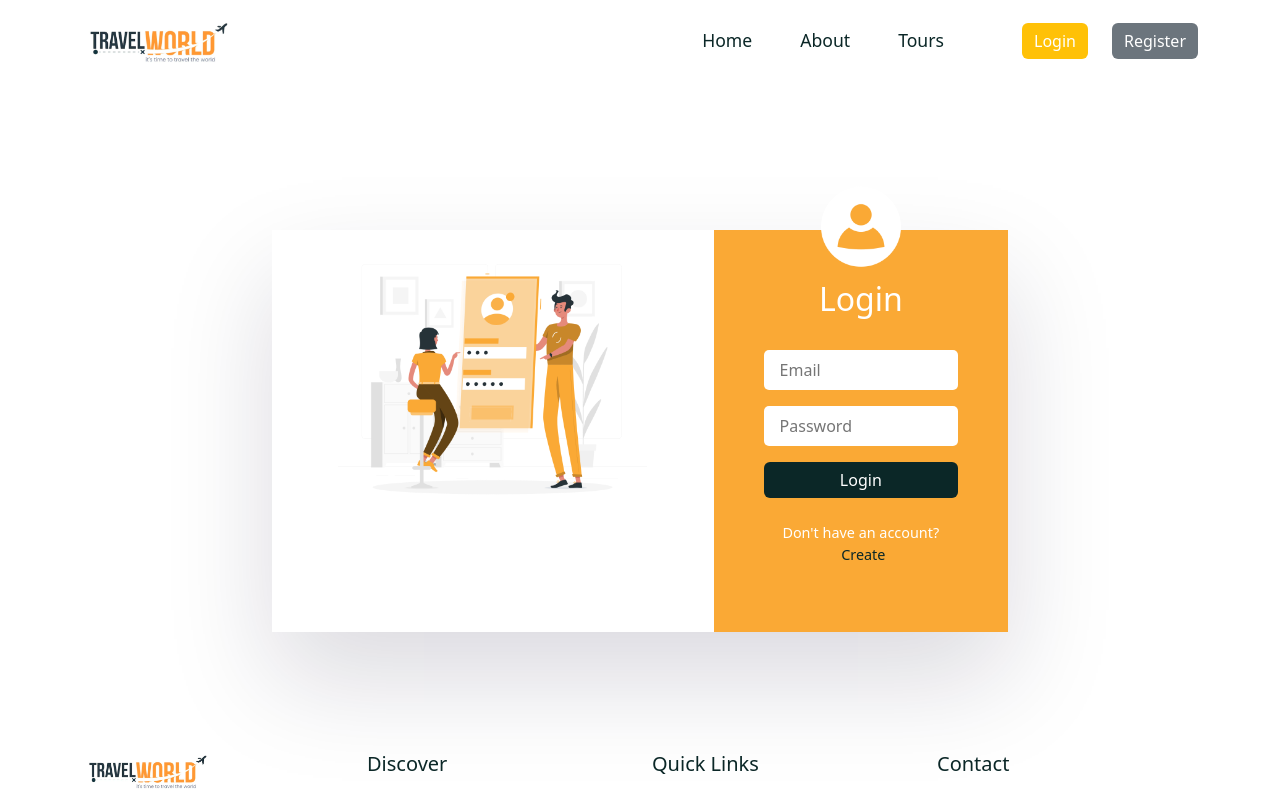
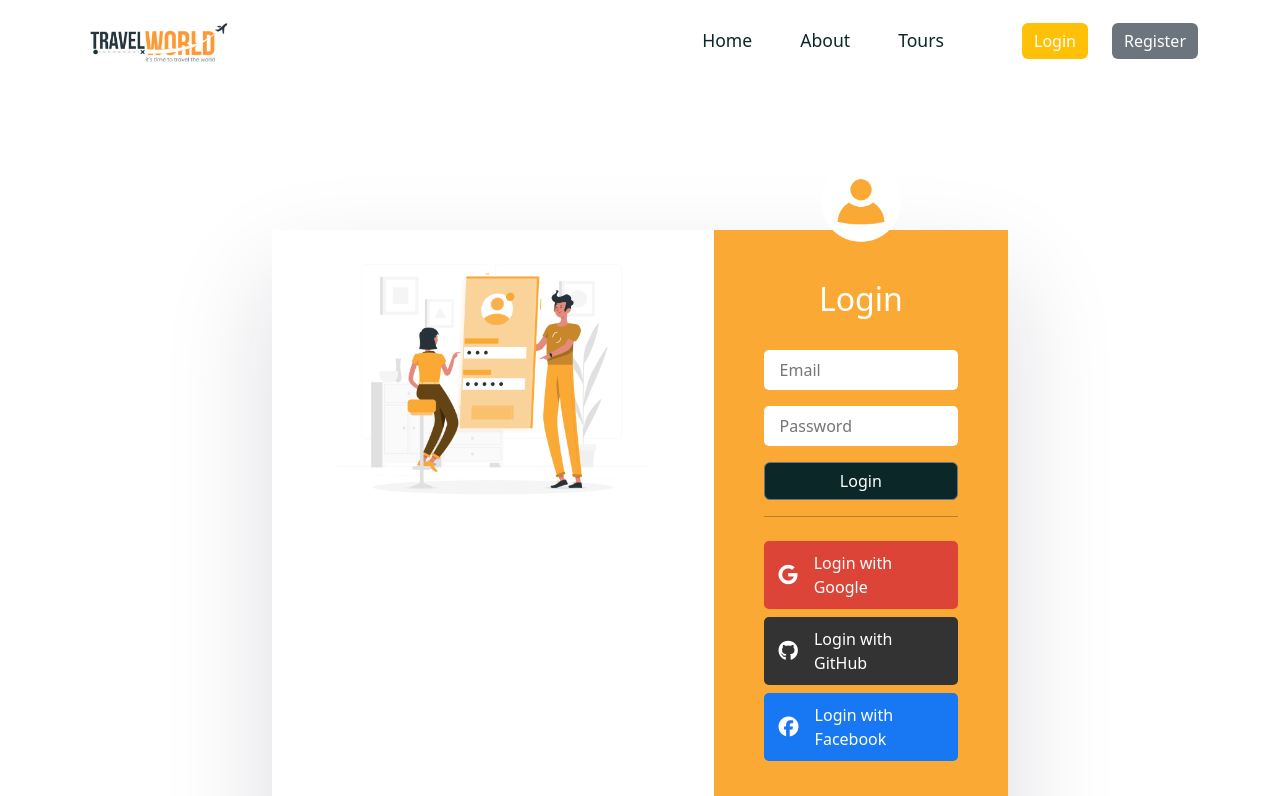
Before and after one commit to Sagarkd2463/Tours-and-Travels-Site, a React (Vite) app in the folder frontend/: page /login in a window 1280 px wide. Shown: the top 796 px of the page. Built offline with nearby package versions, Linux system fonts and the light colour scheme; no server answers; a web font is replaced by a local one.

Commit message:
Added login methods using google, github, facebook

```diff
--- a/frontend/package.json
+++ b/frontend/package.json
@@ -10,7 +10,9 @@
     "preview": "vite preview"
   },
   "dependencies": {
+    "@fortawesome/fontawesome-free": "^6.7.2",
     "bootstrap": "^5.3.3",
+    "firebase": "^11.1.0",
     "react": "^18.3.1",
     "react-dom": "^18.3.1",
     "react-responsive-masonry": "^2.3.0",
--- a/frontend/src/context/AuthContext.jsx
+++ b/frontend/src/context/AuthContext.jsx
@@ -20,7 +20,10 @@ const AuthReducer = (state, action) => {
 
         case authCases.LOGIN_SUCCESS:
             return {
-                user: action.payload,
+                user: {
+                    ...action.payload,
+                    username: action.payload.displayName || action.payload.email, // Make sure the username is set
+                },
                 loading: false,
                 error: null,
             };
@@ -52,7 +55,6 @@ const AuthReducer = (state, action) => {
     }
 };
 
-
 export const AuthContextProvider = ({ children }) => {
     const [state, dispatch] = useReducer(AuthReducer, initialState);
 
--- a/frontend/src/main.jsx
+++ b/frontend/src/main.jsx
@@ -9,6 +9,7 @@ import "remixicon/fonts/remixicon.css";
 import "slick-carousel/slick/slick.css";
 import "slick-carousel/slick/slick-theme.css";
 import 'react-toastify/dist/ReactToastify.css';
+import '@fortawesome/fontawesome-free/css/all.min.css';
 import { AuthContextProvider } from './context/AuthContext.jsx';
 
 createRoot(document.getElementById('root')).render(
--- a/frontend/src/pages/Login.jsx
+++ b/frontend/src/pages/Login.jsx
@@ -7,9 +7,10 @@ import userIcon from '../assets/images/user.png';
 import { AuthContext } from './../context/AuthContext';
 import { BASE_URL } from './../utils/config';
 import { ToastContainer, toast } from 'react-toastify';
+import { auth } from '../utils/firebase';
+import { signInWithPopup, GoogleAuthProvider, GithubAuthProvider, FacebookAuthProvider } from "firebase/auth";
 
 const Login = () => {
-
     const [credentials, setCredentials] = useState({
         email: undefined,
         password: undefined,
@@ -56,6 +57,36 @@ const Login = () => {
         }
     };
 
+    const handleSocialLogin = async (provider) => {
+        try {
+            const result = await signInWithPopup(auth, provider);
+            const user = result.user;
+
+            toast.success(`Welcome, ${user.displayName || user.email}!`);
+            localStorage.setItem("accessToken", user.accessToken);
+
+            dispatch({
+                type: "LOGIN_SUCCESS",
+                payload: {
+                    email: user.email,
+                    uid: user.uid,
+                    displayName: user.displayName || user.email,
+                },
+            });
+            navigate("/");
+        } catch (error) {
+            if (error.code === "auth/account-exists-with-different-credential") {
+                toast.error(
+                    `An account with this email already exists with a different sign-in provider.
+                    Please use a different email or provider to log in.`
+                );
+            } else {
+                toast.error(error.message);
+            }
+            dispatch({ type: "LOGIN_FAILURE", payload: error.message });
+        }
+    };
+
     return (
         <section>
             <Container>
@@ -63,12 +94,12 @@ const Login = () => {
                     <Col lg='8' className='m-auto'>
                         <div className="login__container d-flex justify-content-between">
                             <div className="login__img">
-                                <img src={loginImg} alt="" />
+                                <img src={loginImg} alt="Login Illustration" />
                             </div>
 
                             <div className="login__form">
                                 <div className="user">
-                                    <img src={userIcon} alt="" />
+                                    <img src={userIcon} alt="User Icon" />
                                 </div>
                                 <h2>Login</h2>
 
@@ -92,14 +123,39 @@ const Login = () => {
                                     </FormGroup>
 
                                     <Button
-                                        className='btn secondary__btn auth__btn'
+                                        className='btn btn-secondary auth__btn'
                                         type='submit'>
                                         Login
                                     </Button>
                                 </Form>
 
+                                <hr style={{ color: 'black', width: '100%' }} />
+
+                                <div className="social-login d-flex flex-column align-items-start mt-4">
+                                    <Button
+                                        className="btn btn-google w-100 mb-2 d-flex align-items-center"
+                                        onClick={() => handleSocialLogin(new GoogleAuthProvider())}>
+                                        <i className="fab fa-google me-3"></i>
+                                        <span>Login with Google</span>
+                                    </Button>
+
+                                    <Button
+                                        className="btn btn-github w-100 mb-2 d-flex align-items-center"
+                                        onClick={() => handleSocialLogin(new GithubAuthProvider())}>
+                                        <i className="fab fa-github me-3"></i>
+                                        <span>Login with GitHub</span>
+                                    </Button>
+
+                                    <Button
+                                        className="btn btn-facebook w-100 mb-2 d-flex align-items-center"
+                                        onClick={() => handleSocialLogin(new FacebookAuthProvider())}>
+                                        <i className="fab fa-facebook me-3"></i>
+                                        <span>Login with Facebook</span>
+                                    </Button>
+                                </div>
+
                                 <p>Don't have an account?
-                                    <Link to={'/register'}>Create</Link>
+                                    <Link to={'/register'}>Register</Link>
                                 </p>
                             </div>
                         </div>
--- a/frontend/src/styles/Login.css
+++ b/frontend/src/styles/Login.css
@@ -79,6 +79,50 @@
     text-decoration: underline;
 }
 
+.social-login {
+    width: 100%;
+    max-width: 400px;
+    margin: 0 auto;
+}
+
+.social-login .btn {
+    font-size: 16px;
+    font-weight: 500;
+    border-radius: 5px;
+    padding: 10px 15px;
+    display: flex;
+    align-items: center;
+    text-align: left;
+}
+
+.social-login .btn i {
+    font-size: 20px;
+    line-height: 1;
+    margin-right: 15px;
+}
+
+.social-login .btn-google {
+    background-color: #db4437;
+    color: #fff;
+    border: none;
+}
+
+.social-login .btn-github {
+    background-color: #333333;
+    color: #fff;
+    border: none;
+}
+
+.social-login .btn-facebook {
+    background-color: #1877f2;
+    color: #fff;
+    border: none;
+}
+
+.social-login .btn:hover {
+    opacity: 0.95;
+}
+
 @media only screen and (max-width: 768px) {
     .login__img {
         display: none;
--- /dev/null
+++ b/frontend/src/utils/firebase.js
@@ -0,0 +1,19 @@
+import config from "../config/config";
+import { initializeApp } from "firebase/app";
+import { getAuth } from "firebase/auth";
+
+// Your web app's Firebase configuration
+const firebaseConfig = {
+    apiKey: config.firebase.apiKey,
+    authDomain: config.firebase.authDomain,
+    projectId: config.firebase.projectId,
+    storageBucket: config.firebase.storageBucket,
+    messagingSenderId: config.firebase.messagingSenderId,
+    appId: config.firebase.appId
+};
+
+// Initialize Firebase
+const app = initializeApp(firebaseConfig);
+const auth = getAuth(app);
+
+export { app, auth };
```
Also changed, not shown: 2 other files (tests, documents, lock files or other folders).
